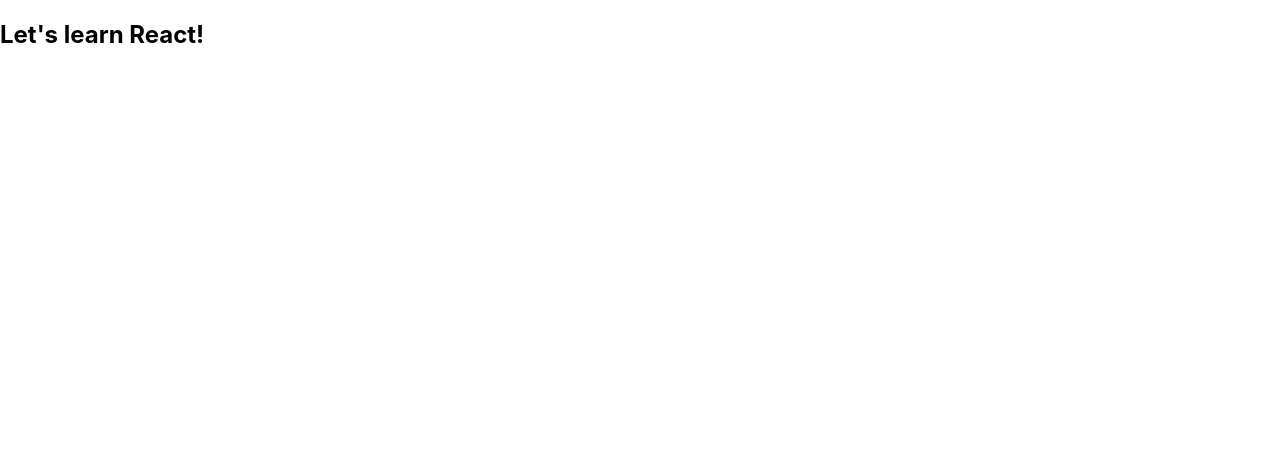
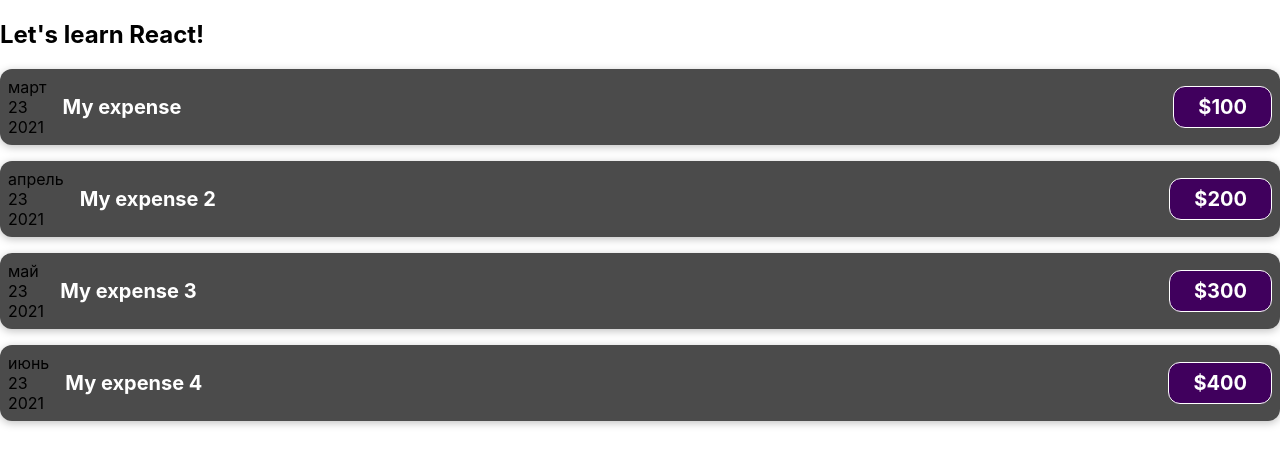
Before and after one commit to Lenarqa/expenseTracker, a React (Create React App) app: page / in a window 1280 px wide. Shown: the top 466 px of the page. Built offline with nearby package versions, Linux system fonts and the light colour scheme.

Commit message:
begin work with ExpenseItem component

```diff
--- a/src/App.js
+++ b/src/App.js
@@ -1,13 +1,58 @@
-import logo from './logo.svg';
-import './App.css';
+import logo from "./logo.svg";
+import "./App.css";
+import ExpenseItem from "./components/ExpenseItem";
 
 function App() {
-  const para = document.createElement('p');
-  para.textContent = "some text";
-  document.getElementById('root').append(para);
+  const expense = [
+    {
+      id: "e1",
+      title: "My expense",
+      amound: 100,
+      date: new Date(2021, 2, 23),
+    },
+    {
+      id: "e2",
+      title: "My expense 2",
+      amound: 200,
+      date: new Date(2021, 3, 23),
+    },
+    {
+      id: "e3",
+      title: "My expense 3",
+      amound: 300,
+      date: new Date(2021, 4, 23),
+    },
+    {
+      id: "e4",
+      title: "My expense 4",
+      amound: 400,
+      date: new Date(2021, 5, 23),
+    },
+  ];
+
   return (
     <div>
       <h2>Let's learn React!</h2>
+      <ExpenseItem
+        title={expense[0].title}
+        amound={expense[0].amound}
+        date={expense[0].date}
+      />
+      <ExpenseItem
+        title={expense[1].title}
+        amound={expense[1].amound}
+        date={expense[1].date}
+      />
+      <ExpenseItem
+        title={expense[2].title}
+        amound={expense[2].amound}
+        date={expense[2].date}
+      />
+      <ExpenseItem
+        title={expense[3].title}
+        amound={expense[3].amound}
+        date={expense[3].date}
+      />
     </div>
   );
 }
--- /dev/null
+++ b/src/components/ExpenseItem.css
@@ -0,0 +1,56 @@
+.expense-item {
+  display: flex;
+  justify-content: space-between;
+  align-items: center;
+  box-shadow: 0 2px 8px rgba(0, 0, 0, 0.25);
+  padding: 0.5rem;
+  margin: 1rem 0;
+  border-radius: 12px;
+  background-color: #4b4b4b;
+}
+
+.expense-item__description {
+  display: flex;
+  flex-direction: column;
+  gap: 1rem;
+  align-items: flex-end;
+  flex-flow: column-reverse;
+  justify-content: flex-start;
+  flex: 1;
+}
+
+.expense-item h2 {
+  color: #3a3a3a;
+  font-size: 1rem;
+  flex: 1;
+  margin: 0 1rem;
+  color: white;
+}
+
+.expense-item__price {
+  font-size: 1rem;
+  font-weight: bold;
+  color: white;
+  background-color: #40005d;
+  border: 1px solid white;
+  padding: 0.5rem;
+  border-radius: 12px;
+}
+
+@media (min-width: 580px) {
+  .expense-item__description {
+    flex-direction: row;
+    align-items: center;
+    justify-content: flex-start;
+    flex: 1;
+  }
+
+  .expense-item__description h2 {
+    font-size: 1.25rem;
+  }
+
+  .expense-item__price {
+    font-size: 1.25rem;
+    padding: 0.5rem 1.5rem;
+  }
+}
--- /dev/null
+++ b/src/components/ExpenseItem.js
@@ -0,0 +1,25 @@
+import "./ExpenseItem.css";
+
+function ExpenseItem(props) {
+  const { title, amound, date } = props;
+
+  const month = date.toLocaleString("ru-RU", { month: "long" });
+  const day = date.toLocaleString("ru-RU", { day: "2-digit" });
+  const year = date.getFullYear();
+
+  return (
+    <div className="expense-item">
+      <div>
+        <div>{month}</div>
+        <div>{day}</div>
+        <div>{year}</div>
+      </div>
+      <div className="expense-item__description">
+        <h2>{title}</h2>
+        <div className="expense-item__price">${amound}</div>
+      </div>
+    </div>
+  );
+}
+
+export default ExpenseItem;
```
